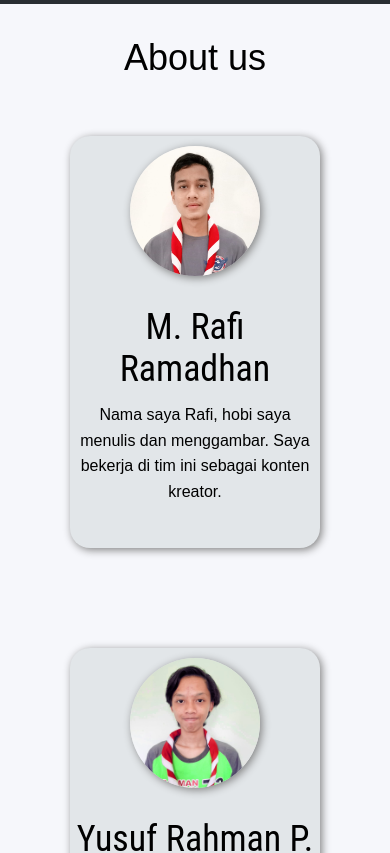
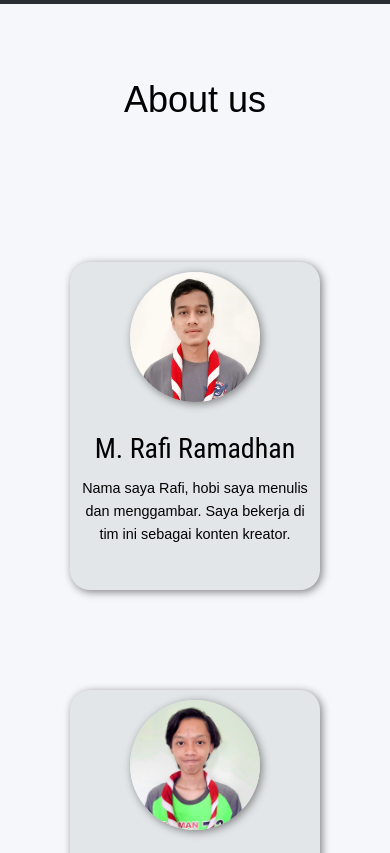
Before and after one commit to Allestor-Oakley/ancaman-digital-vue, a Vue app: page / in a window 390 px wide. Shown: the part 3240-4093 px from the top of the page. Built offline with nearby package versions, Linux system fonts and the light colour scheme.

Commit message:
fix font responsiveness and others in about us section

```diff
--- a/src/components/Home/AboutUs.vue
+++ b/src/components/Home/AboutUs.vue
@@ -110,7 +110,7 @@ export default {
 }
 </script>
 
-<style scoped>
+<style>
 #about-us{
   width: 100%;
   height: 100vh;
@@ -156,10 +156,16 @@ export default {
     width: 320px;
   }
   #about-us-container div{
-    padding: 0;
+    padding: 0 10px;
   }
   #about-us h1{
     font-size: 2.25rem;
+  }
+  #about-us-container div h2{
+    font-size: 1.75rem;
+  }
+  #about-us-container div p{
+    font-size: 0.9rem;
   }
 }
 
```
